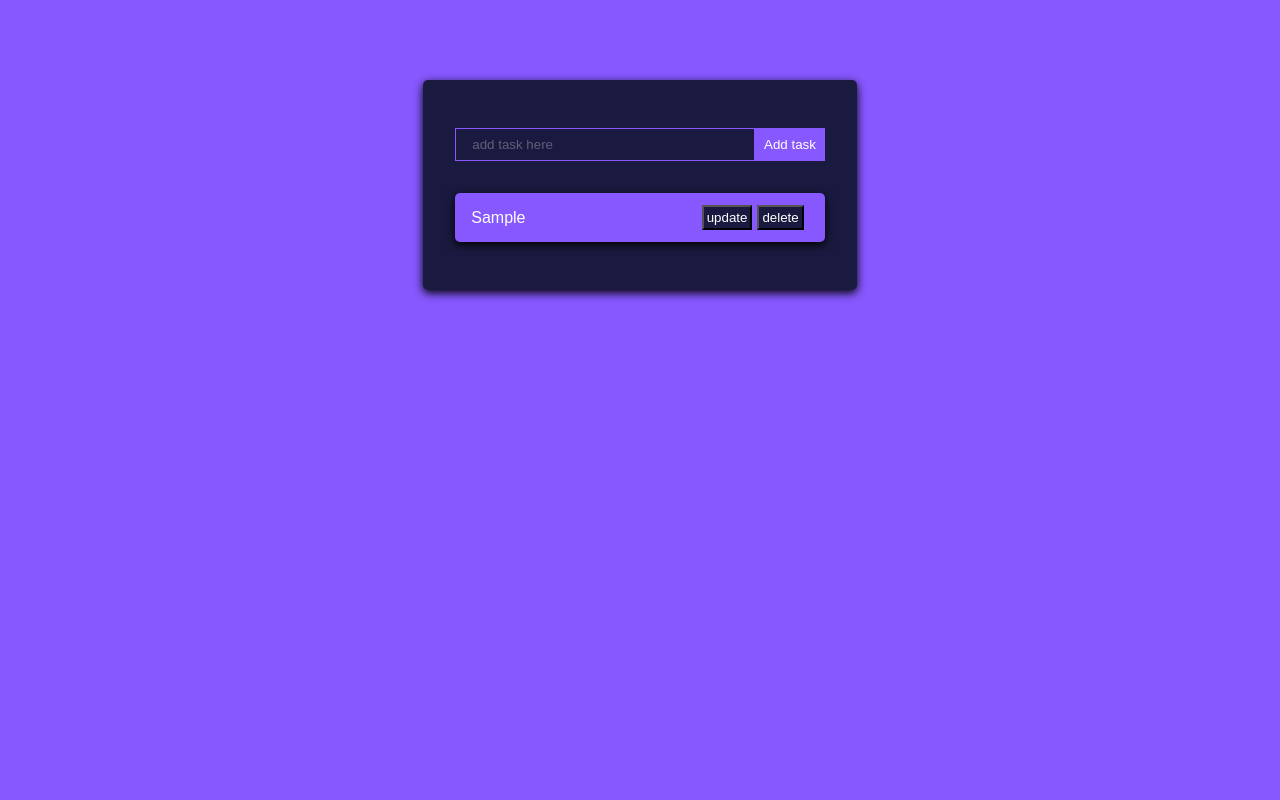
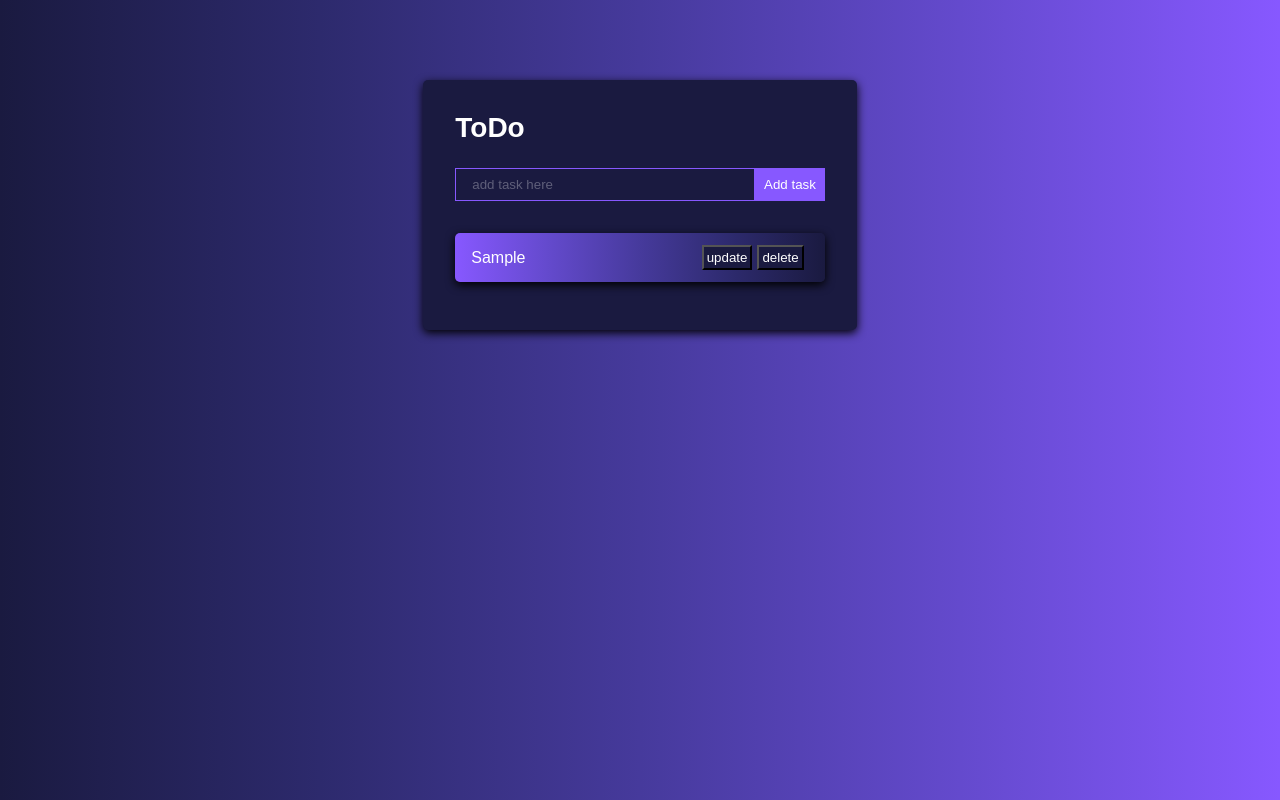
Before and after one commit to dileepk706/social-media-ui-with-React.js-and-MUI, a React (Create React App) app: page / in a window 1280 px wide. Both pictures are taken after typing "Sample" into the empty fields and a click on the button "Add task". Built offline with nearby package versions, Linux system fonts and the light colour scheme.

Commit message:
todo app completed

```diff
--- a/src/App.css
+++ b/src/App.css
@@ -9,7 +9,7 @@
 }
 
 body {
-  background: #8758ff;
+  background-image: linear-gradient(to left, #8758ff, #644acd, #463a9c, #2d2a6d, #1a1a40);
   display: flex;
   justify-content: center;
   align-items: center;
@@ -46,7 +46,8 @@ body {
   display: flex;
   justify-content: space-between;
   align-items: center;
-  background: #8758ff;
+  background-image: linear-gradient(to right, #8758ff, #644acd, #463a9c, #2d2a6d, #1a1a40);
+
   color: #fff;
   padding: 0.75rem 1rem;
   border-radius: 5px;
@@ -87,12 +88,7 @@ body {
 
 
 
-body {
-  background: #8758ff;
-  display: flex;
-  justify-content: center;
-  align-items: center;
-}
+
 
 .App {
   text-align: center;
--- /dev/null
+++ b/src/components/EditTodo.js
@@ -0,0 +1,22 @@
+import { useReducer } from "react"
+
+export const EditTodo = ({task,editTodo}) => {
+
+    let [value,valueDispatch]=useReducer((state,action)=>{
+        return action
+    },task.task)
+    const handleSubmit=e=>{
+        e.preventDefault()
+        editTodo(task.id,value)
+        valueDispatch('')
+    }
+    return (
+        <form className="todoForm" onSubmit={handleSubmit} >
+            <input type="text" value={value} className="todo-input"   onChange={(e) => {
+                valueDispatch(e.target.value)
+
+            }} />
+            <button className="todo-btn" type="submit">Update task</button>
+        </form>
+    )
+}
--- a/src/components/Todo.js
+++ b/src/components/Todo.js
@@ -1,11 +1,11 @@
 
-export const Todo = ({ task ,toggleComplete,deleteTodo}) => {
+export const Todo = ({ task ,toggleComplete,deleteTodo, isUpdate}) => {
 
     return (
         <div className="todo">
             <p className={task.isComplete?'complete':""} onClick={()=>toggleComplete(task.id)}>{task.task}</p>
             <div className="btn">
-                <button>update</button>
+                <button onClick={()=>isUpdate(task.id)}>update</button>
                 <button onClick={()=>deleteTodo(task.id)}>delete</button>
             </div>
 
--- a/src/components/TodoWrapper.js
+++ b/src/components/TodoWrapper.js
@@ -1,33 +1,43 @@
 import { useReducer } from "react"
 import { TodoForm } from "./TodoForm"
 import { Todo } from "./Todo"
+import { EditTodo } from "./EditTodo"
 import { v4 as uuidv4  } from "uuid"
 
 export const TodoWrapper=() =>{
 
     let initialState=[]
-    let reducer=(state,action)=>{
+    let reducer = (state, action) => {
 
         switch (action.type) {
             case 'add-task':
-                if(!action.payload==''){
-                    let Task={
-                        id:uuidv4(),
-                        task:action.payload,
-                        isComplete:false,
+                if (!action.payload == '') {
+                    let Task = {
+                        id: uuidv4(),
+                        task: action.payload,
+                        isComplete: false,
+                        isEdited: false
                     }
-                    return [...state,Task];
+                    return [...state, Task];
                 }
 
             case 'markComple':
-                return state.map(task=>{
-                    return task.id==action.payload?{...task,isComplete:!task.isComplete}:task;
+                return state.map(task => {
+                    return task.id == action.payload ? { ...task, isComplete: !task.isComplete } : task;
                 })
 
-                case 'delete':
-                    console.log(action.payload);
-                    return state.filter(task=> task.id!=action.payload)
+            case 'delete':
+                return state.filter(task => task.id != action.payload)
 
+            case 'isUpdate':
+                return state.map(task=>{
+                    return task.id==action.payload?{...task,isEdited:!task.isEdited}:task
+                })
+
+            case 'edit':
+                return state.map(task=>{
+                    return task.id===action.payload.id?{...task,isEdited:!task.isEdited,task:action.payload.task}:task
+                })
             default:
                 break;
         }
@@ -40,25 +50,58 @@ export const TodoWrapper=() =>{
     const toggleComplete=(id)=>{
         todosDispatch({type:'markComple',payload:id})
         let index=todos.findIndex(task=> task.id==id)
-        let temp=todos[index]
-        todos[index]=todos[0]
-        todos[0]=temp
+        if(todos[index].isComplete==false){
+            let isCompletedTask = todos[index]
+            todos.splice(index, 1)
+            todos.push(isCompletedTask)
+        }
     }
 
+    //delete a todo
     const deleteTodo=id=>{
         todosDispatch({type:'delete',payload:id})
     }
+
+    //edit todo
+    const editTodo=(id,task)=>{
+        console.log(id,task);
+        todosDispatch({
+            type:'edit',
+            payload:{
+                id:id,
+                task:task
+            }
+        })
+    }
+    const isUpdate=(id)=>{
+        console.log(id);
+        todosDispatch({
+            type:'isUpdate',
+            payload:id
+        })
+    }
+
     return(
         <div className="todoWrapper">
+            <h1>ToDo</h1>
             <TodoForm todosDispatch={todosDispatch}/>
 
             {/* show the todo list */}
             {todos.map(todo=>{
                 return(
-                    <Todo
-                    task={todo}
-                    toggleComplete={toggleComplete}
-                    deleteTodo={deleteTodo}/>
+                    todo.isEdited ?
+                    (<EditTodo
+                        editTodo={editTodo}
+                        task={todo}/>):
+                      (
+                        <Todo
+                            task={todo}
+                            toggleComplete={toggleComplete}
+                            deleteTodo={deleteTodo}
+                            isUpdate={isUpdate}
+                        />
+                    )
+
                 )
             })}
         </div>
```
